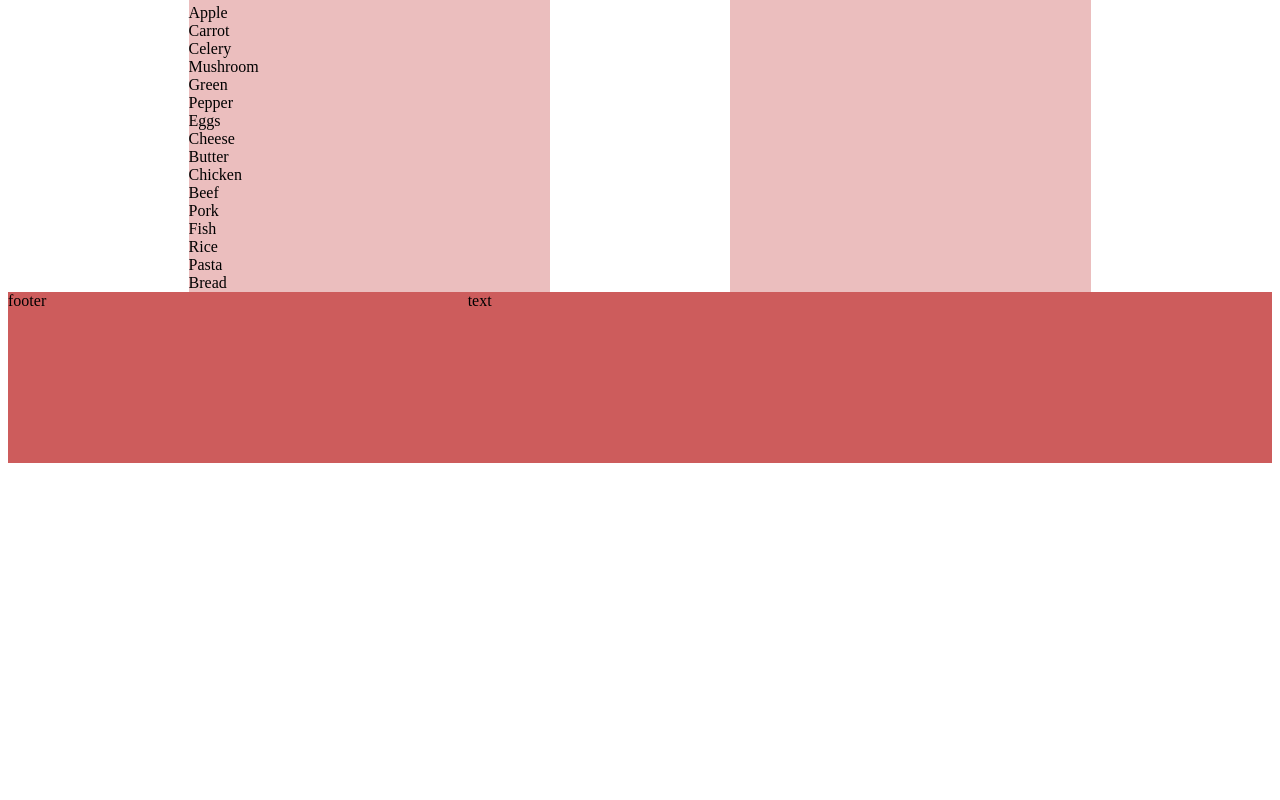
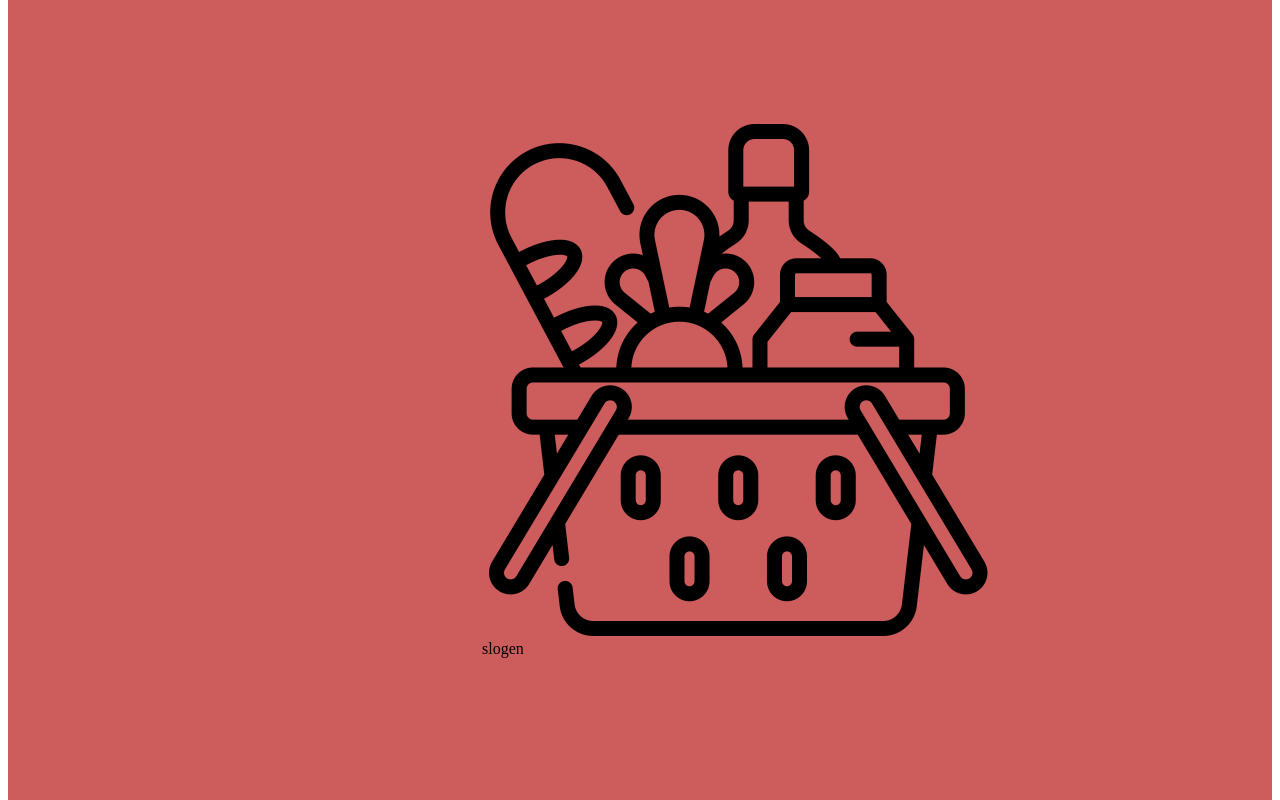
Before and after one commit to avivpolak/Basket, a React (Create React App) app in the folder basket-front/: page / in a window 1280 px wide. Shown: the part 400-1200 px from the top of the page. Before the commit the page ends 871 px from the top, so only its background shows below. Built offline with nearby package versions, Linux system fonts and the light colour scheme.

Commit message:
add logo

```diff
--- a/basket-front/src/components/header/Header.js
+++ b/basket-front/src/components/header/Header.js
@@ -1,13 +1,16 @@
 import React from "react";
 import ReactDOM from "react-dom";
 import "./Header.css";
+import basket from "../../images/basket.png";
 
 export default class Header extends React.Component {
     render() {
         return (
             <div className="header">
                 header
-                <div className="logo">logo </div>
+                <div className="logo">
+                    <img src={basket} className="App-logo" alt="logo" />
+                </div>
                 <div className="slogen"> slogen</div>
             </div>
         );
```
Also changed, not shown: basket-front/src/images/basket.png (added), 1 other file (tests, documents, lock files or other folders).
